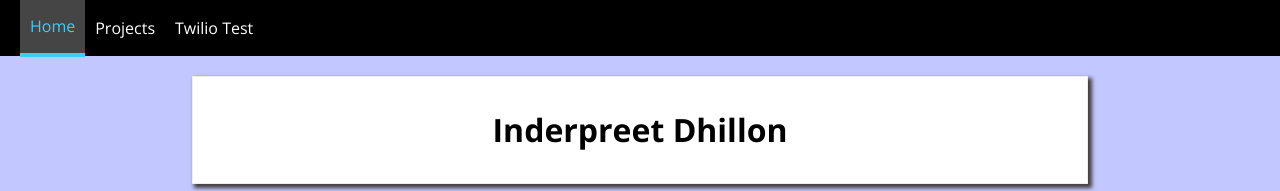
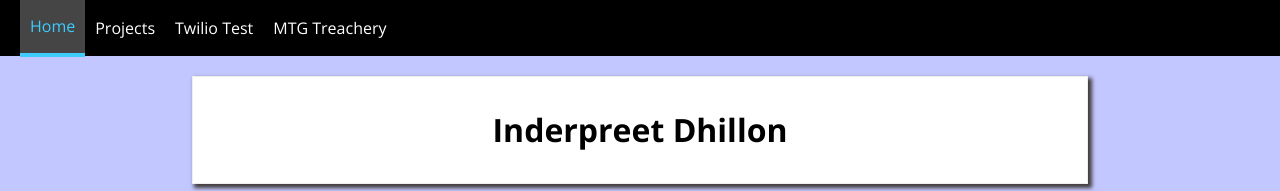
Before and after one commit to Inderpreet-D/react-site, a Next.js app: page / in a window 1280 px wide. Shown: the top 191 px of the page. Built offline with nearby package versions, Linux system fonts and the light colour scheme.

Commit message:
Added Treachery route

```diff
--- a/components/Navigation/NavigationItems/NavigationItems.jsx
+++ b/components/Navigation/NavigationItems/NavigationItems.jsx
@@ -9,6 +9,7 @@ const NavigationItems = (props) => {
             <NavigationItem link="/">Home</NavigationItem>
             <NavigationItem link="/projects">Projects</NavigationItem>
             <NavigationItem link="/twilio">Twilio Test</NavigationItem>
+            <NavigationItem link="/treachery">MTG Treachery</NavigationItem>
         </ul>
     );
 };
```
